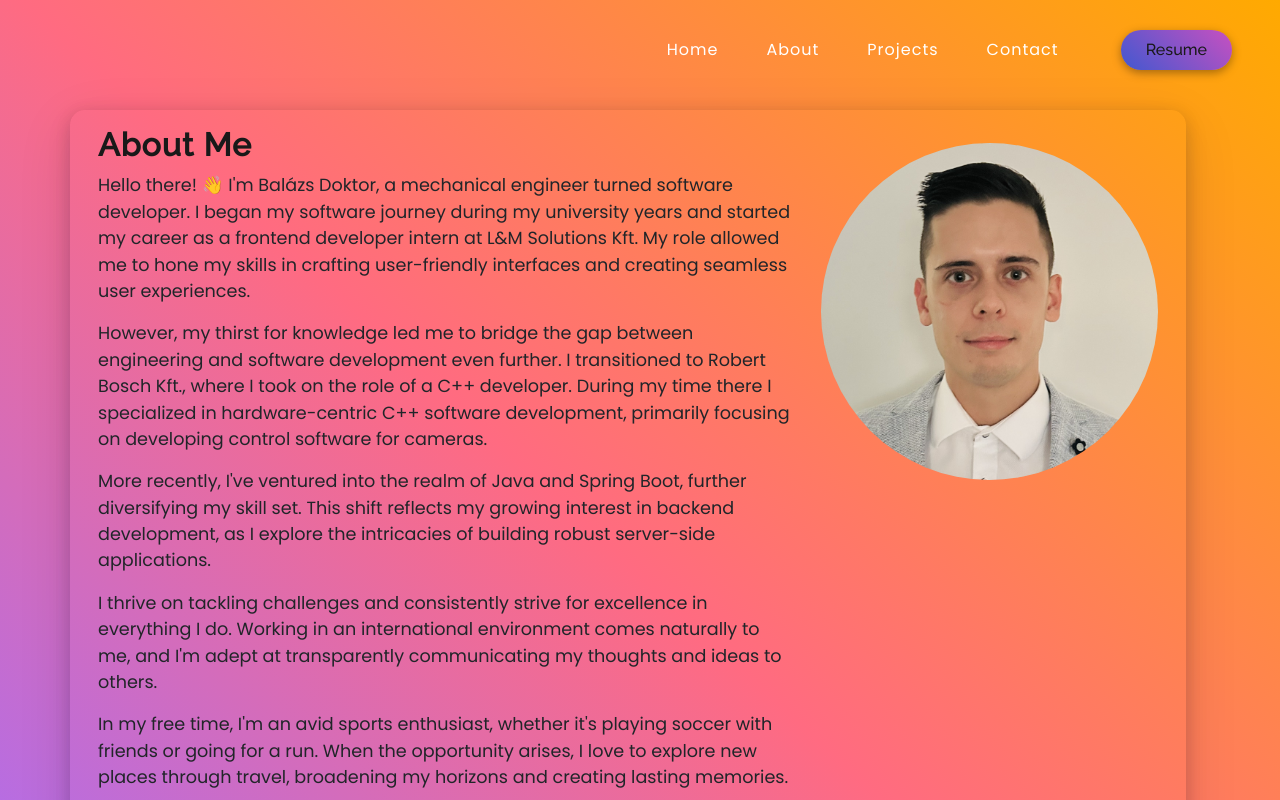
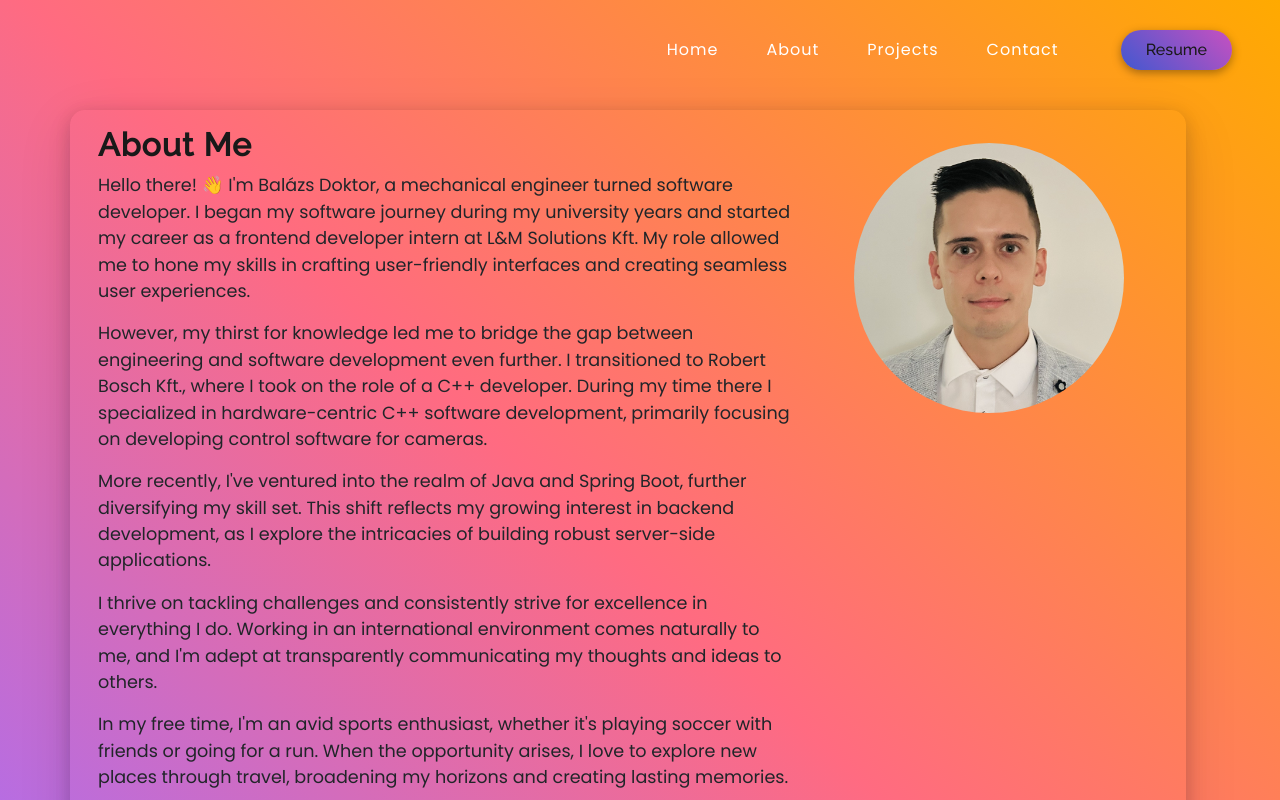
Before and after one commit to dokibal/doktorur, a React (Create React App) app: page /about in a window 1280 px wide. Shown: the top 800 px of the page. Built offline with nearby package versions, Linux system fonts and the light colour scheme; no server answers.

Commit message:
Decrease profile image

```diff
--- a/src/pages/style.css
+++ b/src/pages/style.css
@@ -316,8 +316,9 @@
   color: #e8e8e8;
 }
 .webimage {
-  width: 100%;
-  padding-top: 100%;
+  width: 80%;
+  padding-top: 80%;
+  margin-left: 10%;
   margin-top: 5%;
   background-image: url(../Assets/profile.jpg);
   background-size: cover;
```
